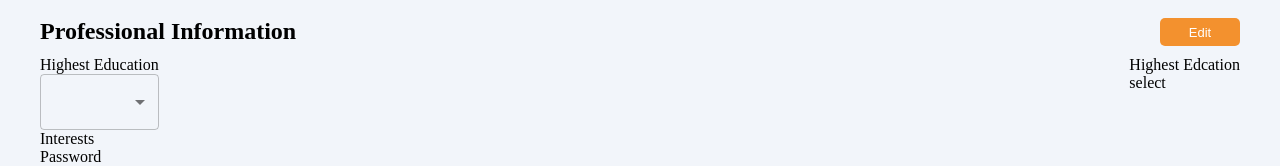
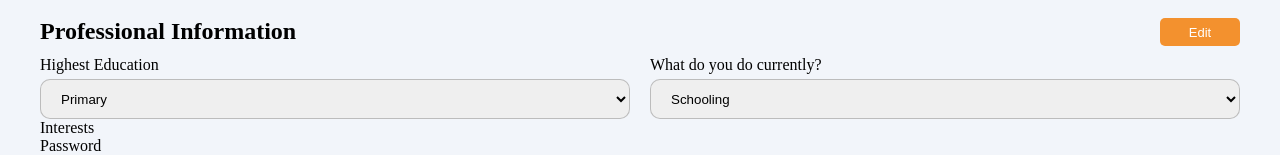
Before and after one commit to ShadyResurrected/CipherSchools_Profile, a React (Vite) app in the folder client/: page / in a window 1280 px wide. Shown: the part 858-1024 px from the top of the page. Built offline with nearby package versions, Linux system fonts and the light colour scheme.

Commit message:
Completed Professional section
Signed-off-by: ShadyResurrected <cchandra554@gmail.com>

```diff
--- a/client/src/components/Professional_Information/Professional.jsx
+++ b/client/src/components/Professional_Information/Professional.jsx
@@ -2,14 +2,8 @@ import React, { useState } from "react";
 
 import "./style.scss";
 
-import InputLabel from '@mui/material/InputLabel';
-import MenuItem from '@mui/material/MenuItem';
-import FormControl from '@mui/material/FormControl';
-import Select from '@mui/material/Select';
-
 const Professional = () => {
-
-  const [age, setAge] = useState('');
+  const [age, setAge] = useState("");
 
   const handleChange = (event) => {
     setAge(event.target.value);
@@ -25,22 +19,26 @@ const Professional = () => {
         <div className="pro__tab">
           <div className="pro__info__heading">Highest Education</div>
           <div className="pro__info__select">
-          <FormControl fullWidth>
-        <Select
-          value={age}
-          label="Gradutaion"
-          onChange={handleChange}
-        >
-          <MenuItem value={"Graduation"}>Graduaton</MenuItem>
-          <MenuItem value={20}>Twenty</MenuItem>
-          <MenuItem value={30}>Thirty</MenuItem>
-        </Select>
-      </FormControl>
+            <select name="education">
+              <option value="primary">Primary</option>
+              <option value="Secondary">Secondary</option>
+              <option value="Higher Secondary">Higher Secondary</option>
+              <option value="Graduation">Graduation</option>
+              <option value="Post Graduation">Post Graduation</option>
+            </select>
           </div>
         </div>
         <div className="pro__tab">
-          <div className="pro__info__heading">Highest Edcation</div>
-          <div className="pro__info__select">select</div>
+          <div className="pro__info__heading">What do you do currently?</div>
+          <div className="pro__info__select">
+          <select name="education">
+              <option value="schooling">Schooling</option>
+              <option value="College Student">College Student</option>
+              <option value="Teaching">Teaching</option>
+              <option value="Job">Job</option>
+              <option value="Freelancing">Freelancing</option>
+            </select>
+          </div>
         </div>
       </div>
     </div>
--- a/client/src/components/Professional_Information/style.scss
+++ b/client/src/components/Professional_Information/style.scss
@@ -12,5 +12,22 @@
     .pro__bottom{
         display: flex;
         justify-content: space-between;
+        column-gap: 20px;
+        .pro__tab{
+            display: flex;
+            flex-direction: column;
+            gap: 5px;
+            width: 100%;
+            .pro__info__select{
+                select{
+                    width: 100%;
+                    height: 40px;
+                    border-radius: 10px;
+                    border: 1px solid rgba(0, 0, 0, 0.216);
+                    padding: 0.5rem 1rem;
+                    outline: none;
+                }
+            }
+        }
     }
 }
```
